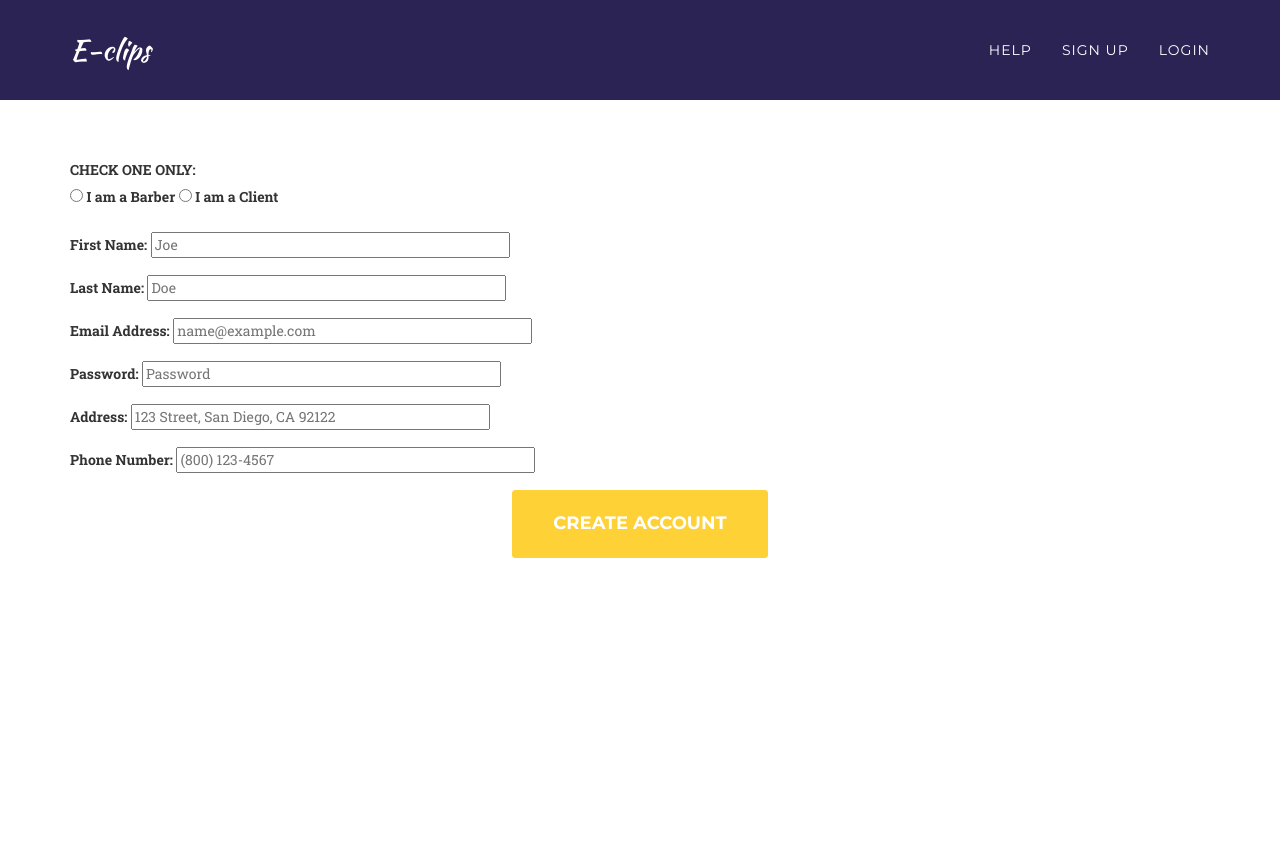
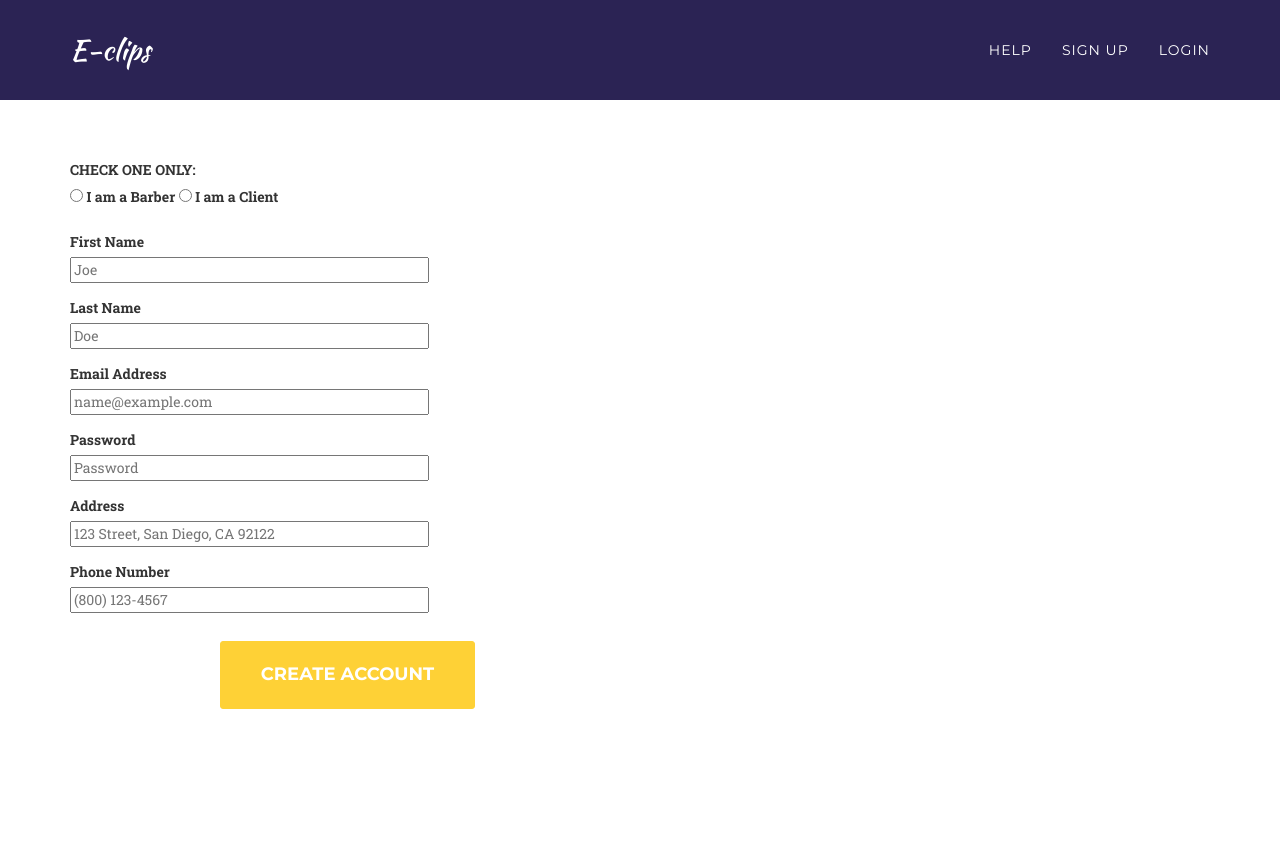
Before and after one commit to timtbanh/eclips, a Django app: page /account/signup.html in a window 1280 px wide. Before the commit the page ends 558 px from the top, so only its background shows below. Run offline with Django 3.2, Linux system fonts and the light colour scheme; parts of the project's set-up code (start-up, migrations or seed data) failed here and were passed over; some libraries are stand-ins or nearby versions; some web fonts are replaced.

Commit message:
Fixed picture upload and view for client, working on barber and signup page now

```diff
--- a/account/models.py
+++ b/account/models.py
@@ -32,7 +32,7 @@ class Client(models.Model):
     address = models.CharField(max_length=200, null=True)
     description = models.TextField(null=True) #other wanted information
     avgRating = models.FloatField(null=True)#averaged Rating
-    profilePic = models.ImageField(upload_to='../media/clients/', null=True, blank=False)
+    profilePic = models.ImageField(upload_to="clients", null=True, blank=False)
     def __str__(self):
         return 'Client Name: %s %s' % (self.firstName, self.lastName)
 
--- a/account/templates/account/barberhome.html
+++ b/account/templates/account/barberhome.html
@@ -66,9 +66,9 @@
                     <div class="well">
                         <h4>{{barber.firstName}} {{barber.lastName}}</h4>
                         {% if barber.profilePic == "" %}
-                            <img src="../../static/img/no-img.png" class="img-circle" height="100" width="100">
+                            <img src="../../static/img/no-img.png" class="img-thumbnail" height="100" width="100">
                         {% else %}
-                            <img src="{{ barber.profilePic }}" class="img-circle" height="100" width="100">
+                            <img src="{{ barber.profilePic.url }}" class="img-thumbnail" height="100" width="100">
                         {% endif %}
                         <p><br><b>Address:</b><br>{{barber.address}}</p>
                     </div>
--- a/account/templates/account/barberprofile.html
+++ b/account/templates/account/barberprofile.html
@@ -66,9 +66,9 @@
                     <div class="well">
                         <h4>{{barber.firstName}} {{barber.lastName}}</h4>
                         {% if barber.profilePic == "" %}
-                            <img src="../../static/img/no-img.png" class="img-circle" height="100" width="100">
+                            <img src="../../static/img/no-img.png" class="img-thumbnail" height="100" width="100">
                         {% else %}
-                            <img src="{{ barber.profilePic }}" class="img-circle" height="100" width="100">
+                            <img src="{{ barber.profilePic.url }}" class="img-thumbnail" height="100" width="100">
                         {% endif %}
                         <p><br><b>Address:</b><br>{{barber.address}}</p>
                     </div>
--- a/account/templates/account/clienthome.html
+++ b/account/templates/account/clienthome.html
@@ -67,9 +67,9 @@
                     <div class="well">
                         <h4>{{client.firstName}} {{client.lastName}}</h4>
                         {% if client.profilePic == "" %}
-                            <img src="../../static/img/no-img.png" class="img-circle" height="100" width="100">
+                            <img src="../../static/img/no-img.png" class="img-thumbnail" height="100" width="100">
                         {% else %}
-                            <img src="{{ client.profilePic }}" class="img-circle" height="100" width="100">
+                            <img src="{{ client.profilePic.url }}" class="img-thumbnail" height="100" width="100">
                         {% endif %}
                         <p><br><b>Address:</b><br>{{client.address}}</p>
                     </div>
--- a/account/templates/account/clientprofile.html
+++ b/account/templates/account/clientprofile.html
@@ -67,9 +67,9 @@
                     <div class="well">
                         <h4>{{client.firstName}} {{client.lastName}}</h4>
                         {% if client.profilePic == "" %}
-                            <img src="../../static/img/no-img.png" class="img-circle" height="100" width="100">
+                            <img src="../../static/img/no-img.png" class="img-thumbnail"- height="100" width="100">
                         {% else %}
-                            <img src="{{ client.profilePic }}" class="img-circle" height="100" width="100">
+                            <img src="{{ client.profilePic.url }}" class="img-thumbnail" height="100" width="100">
                         {% endif %}
                         <p><br><b>Address:</b><br>{{client.address}}</p>
                     </div>
--- a/account/templates/account/editbarber.html
+++ b/account/templates/account/editbarber.html
@@ -109,10 +109,6 @@
                             <label for="{{ form.schedule.id_for_label }}">Schedule: </label>
                             <br>{{ form.schedule }}
                         </div>
-                        # edit profile pic should be here , left undone
-                        until django database updated to store it.
-
-
                         <div class="clearfix"></div>
                         <div class="col-md-12 text-center">
                             <div id="success"></div>
--- a/account/templates/account/editclient.html
+++ b/account/templates/account/editclient.html
@@ -94,7 +94,6 @@
                             <label>Phone Number: </label>
                             <br>{{ form.phone }}
                         </div>
-
                         <div class="clearfix"></div>
                         <div class="col-md-12 text-center">
                             <div id="success"></div>
--- a/account/templates/account/signup.html
+++ b/account/templates/account/signup.html
@@ -76,7 +76,7 @@
     <section id="signup">
         <div class="container">
             <div class="row">
-                    <div class="col-md-12">
+                <div class="col-md-6">
                     <p>{{ form.non_field_errors }}</p>
                     <label>CHECK ONE ONLY:</label>
 
@@ -91,44 +91,44 @@
 
                     <div class="form-group">
                         {{ form.firstName.errors }}
-                            <label for="{{ form.firstName.id_for_label }}">First Name: </label>
-                            {{ form.firstName }}
+                        <label for="{{ form.firstName.id_for_label }}">First Name </label>
+                        <br>{{ form.firstName }}
                     </div>
 
                     <div class="form-group">
                         {{ form.lastName.errors }}
-                            <label for="{{ form.lastName.id_for_label }}">Last Name: </label>
-                            {{ form.lastName }}
+                        <label for="{{ form.lastName.id_for_label }}">Last Name </label>
+                        <br>{{ form.lastName }}
                     </div>
 
                     <div class="form-group">
                         {{ form.email.errors }}
-                            <label for="{{ form.email.id_for_label }}">Email Address: </label>
-                            {{ form.email }}
+                        <label for="{{ form.email.id_for_label }}">Email Address </label>
+                        <br>{{ form.email }}
                     </div>
 
                     <div class="form-group">
                         {{ form.password.errors }}
-                            <label for="{{ form.password.id_for_label }}">Password: </label>
-                            {{ form.password }}
+                        <label for="{{ form.password.id_for_label }}">Password</label>
+                        <br>{{ form.password }}
                     </div>
 
                     <div class="form-group">
                         {{ form.address.errors }}
-                            <label for="{{ form.address.id_for_label }}">Address: </label>
-                            {{ form.address }}
+                        <label for="{{ form.address.id_for_label }}">Address </label>
+                        <br>{{ form.address }}
                     </div>
 
                     <div class="form-group">
                         {{ form.phone.errors }}
-                            <label for="{{ form.phone.id_for_label }}">Phone Number: </label>
-                            {{ form.phone }}
+                        <label for="{{ form.phone.id_for_label }}">Phone Number </label>
+                        <br>{{ form.phone }}
                     </div>
 
-                        <div class="clearfix"></div>
-                        <div class="col-md-12 text-center">
-                            <div id="success"></div>
-                            <button onclick="" type="submit" class="btn btn-xl" >Create Account</button>
+                    <div class="clearfix">
+                        <div id="success" style="text-align: center; padding-top: 1vmax;">
+                            <button onclick="" type="submit" class="btn btn-xl" style="display: block; margin: 0 auto;">Create Account</button>
+                        </div>
                     </div>
                 </div>
             </div>
--- a/eclips/settings.py
+++ b/eclips/settings.py
@@ -128,8 +128,8 @@ STATIC_URL = '/static/'
 STATICFILES_DIRS = (
     os.path.join(PROJECT_ROOT, 'static'),
 )
-ACCOUNT = os.path.join(BASE_DIR, 'account')
-MEDIA_ROOT = os.path.join(ACCOUNT, 'media')
+
+MEDIA_ROOT = os.path.join(PROJECT_ROOT, 'media')
 MEDIA_URL = '/media/'
 
 # Update database configuration with $DATABASE_URL.
```
Also changed, not shown: account/media/clients/14568258_1216831725024648_5373483986743534220_n_qdurg9V.jpg (added), account/migrations/0011_auto_20170317_1246.py (added), account/migrations/0012_auto_20170317_1248.py (added), db.sqlite3, eclips/media/14568258_1216831725024648_5373483986743534220_n.jpg (added), eclips/media/14568258_1216831725024648_5373483986743534220_n_exxStXJ.jpg (added), eclips/media/15369677_1565131940170502_1551876565_o_2.jpg (added), 4 other files. Lines whose indentation alone changed are shown as unchanged.
